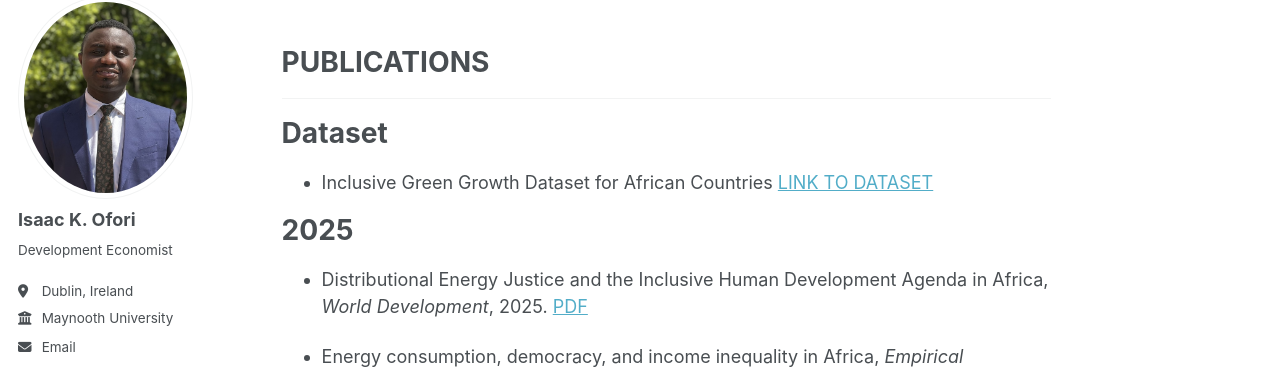
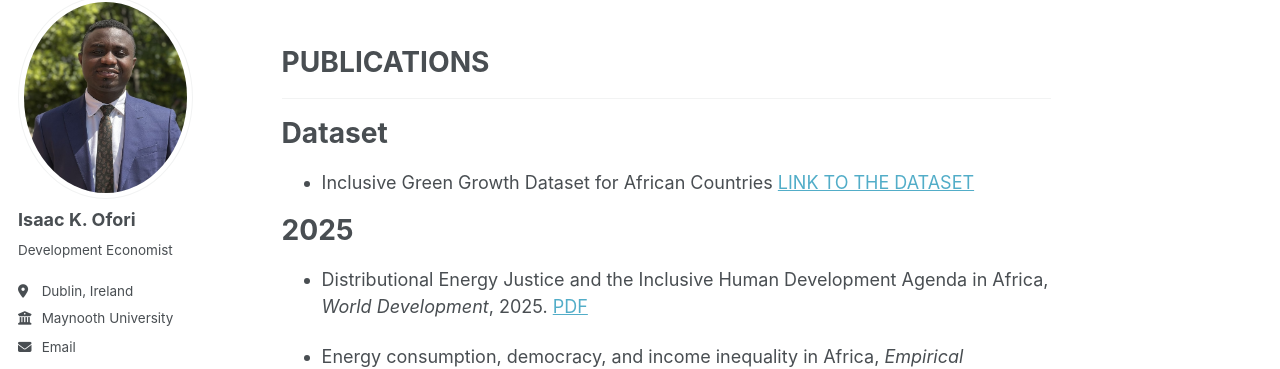
Before and after one commit to ikofori/ikofori.github.io, a Jekyll site: the page built from _pages/research.md, in a window 1280 px wide and 900 px high. Shown: the part 103-472 px from the top of the window. Built offline with Jekyll 4.4.1, drawn with Linux system fonts in a browser that asks for light colours; some web fonts are replaced; a script that is not in the unit is left out.

Commit message:
Update research.md

```diff
--- a/_pages/research.md
+++ b/_pages/research.md
@@ -11,7 +11,7 @@ permalink: /research/
 - - -
 
 # Dataset
-- Inclusive Green Growth Dataset for African Countries [LINK TO DATASET](https://zenodo.org/records/12529764) <br/>
+- Inclusive Green Growth Dataset for African Countries [LINK TO THE DATASET](https://zenodo.org/records/12529764) <br/>
 
 # 2025
 - Distributional Energy Justice and the Inclusive Human Development Agenda in Africa, *World Development*, 2025. [PDF](https://doi.org/10.1016/j.worlddev.2025.107223) <br/>
```
